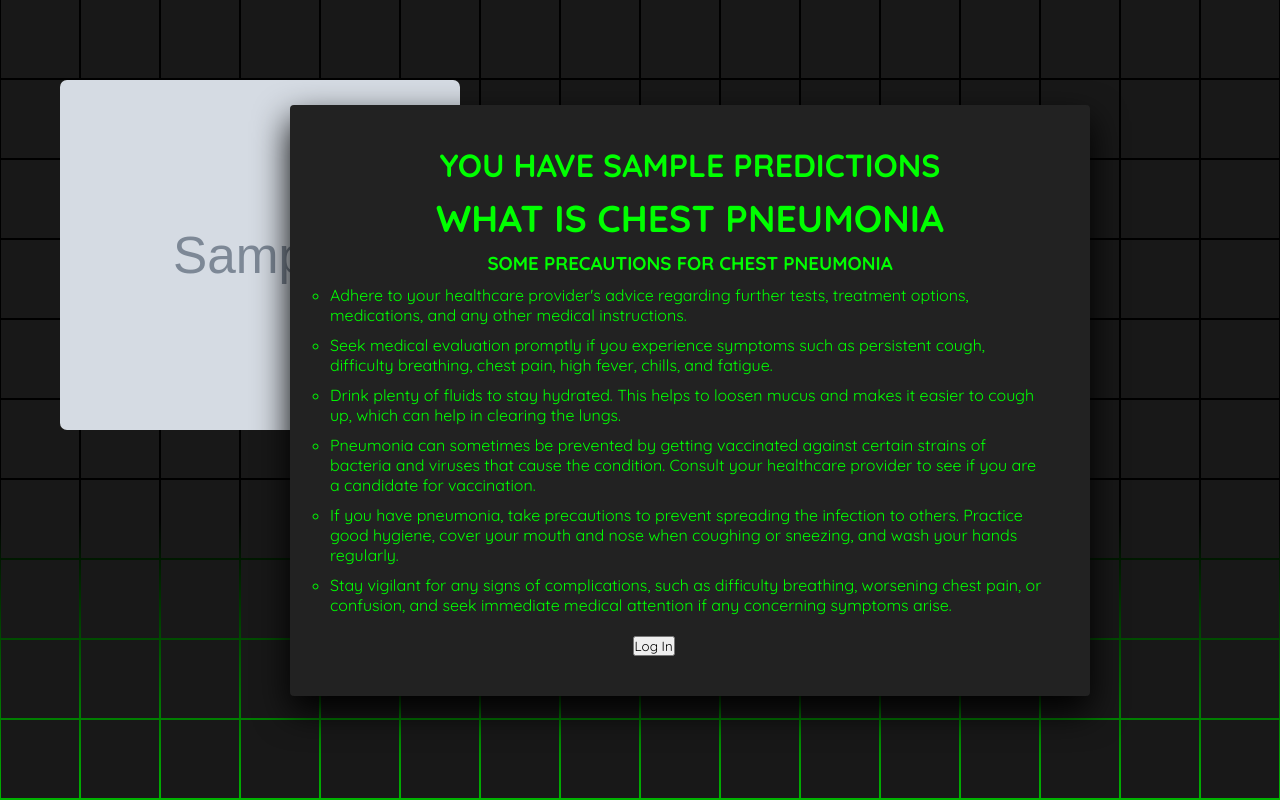
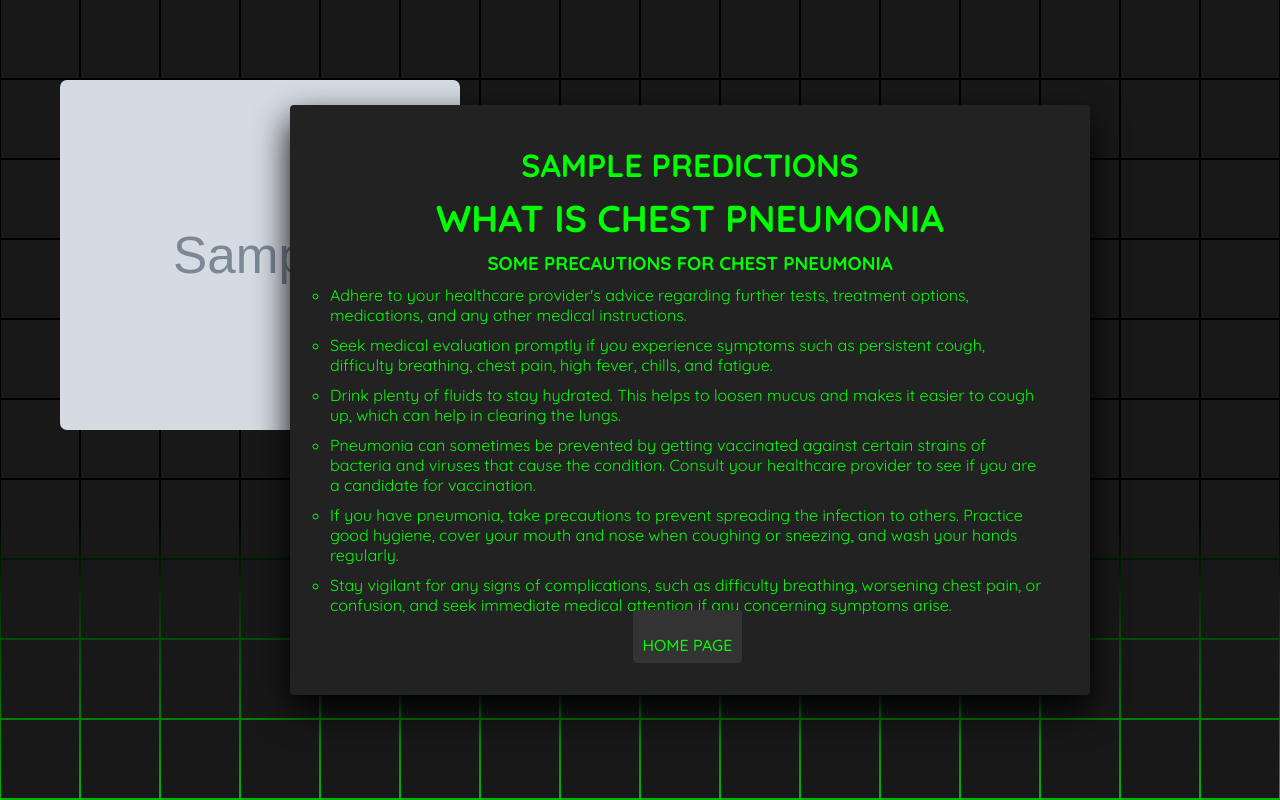
Before and after one commit to harshkasat/Diagnose, a Django app: template diagnose/templates/app/chest_xray.html in a window 1280 px wide. Run offline with Django 4.2, Linux system fonts and the light colour scheme; the template is opened without the code that fills it: most values are stand-ins (such as "Sample title", 1, 10 or a date in 2020); grey boxes marked "Sample" are stand-in pictures.

Commit message:
I don't know how can i do this type of mistake 😩😩😩

```diff
--- a/diagnose/MLsavedmodel/brain_tumor.py
+++ b/diagnose/MLsavedmodel/brain_tumor.py
@@ -26,7 +26,7 @@ def brain_tumor_predictions(image_path):
     confi = np.max(predictions, axis=1)
 
 
-    class_list = ["Brain Tumor", "Not Brain Tumor"]
+    class_list = ["You have Brain Tumor", "You Don't have Brain Tumor"]
 
 
     if predicted_class.size >0.5 and confi > 0.9:
--- a/diagnose/MLsavedmodel/chest_xray.py
+++ b/diagnose/MLsavedmodel/chest_xray.py
@@ -26,7 +26,7 @@ def chest_xray_predictions(image_path):
     confi = np.max(predictions, axis=1)
 
 
-    class_list = ["Pneumonia", "Not Pneumonia"]
+    class_list = ["You have Pneumonia", "You Don't have  Pneumonia"]
 
 
     if predicted_class.size >0.5 and confi > 0.9:
--- a/diagnose/MLsavedmodel/melanoma_cancer.py
+++ b/diagnose/MLsavedmodel/melanoma_cancer.py
@@ -26,7 +26,7 @@ def melanoma_cancer_predictions(image_path):
     confi = np.max(predictions, axis=1)
 
 
-    class_list = ["Benign", "Malignant"]
+    class_list = ["You have Benign", " You have Malignant"]
 
 
     if predicted_class.size >0.5 and confi > 0.9:
--- a/diagnose/templates/app/chest_xray.html
+++ b/diagnose/templates/app/chest_xray.html
@@ -17,7 +17,7 @@
 
                 <div class="content">
 
-                    <h2>  YOU HAVE {{predictions}} </h2>
+                    <h2> {{predictions}} </h2>
 
                     <h3 class="heading">
                         <a href="https://my.clevelandclinic.org/health/diseases/4471-pneumonia" target="_blank">WHAT IS CHEST PNEUMONIA</a>
@@ -44,10 +44,11 @@
 
                     <div class="inputBox">
 
-                        <input type="submit" value="Log In">
+                        <!-- <input type="submit" value="Log In">  -->
+                        <a href="{% url 'home' %}">HOME PAGE</a>
+
 
                     </div>
-
                 </div>
 
             </div>
--- a/diagnose/templates/app/melanoma_cancer.html
+++ b/diagnose/templates/app/melanoma_cancer.html
@@ -44,7 +44,9 @@
 
                 <div class="inputBox">
 
-                    <input type="submit" value="Log In">
+                    <!-- <input type="submit" value="Log In">  -->
+                    <a href="{% url 'home' %}">HOME PAGE</a>
+
 
                 </div>
 
```
Also changed, not shown: diagnose/db.sqlite3.
